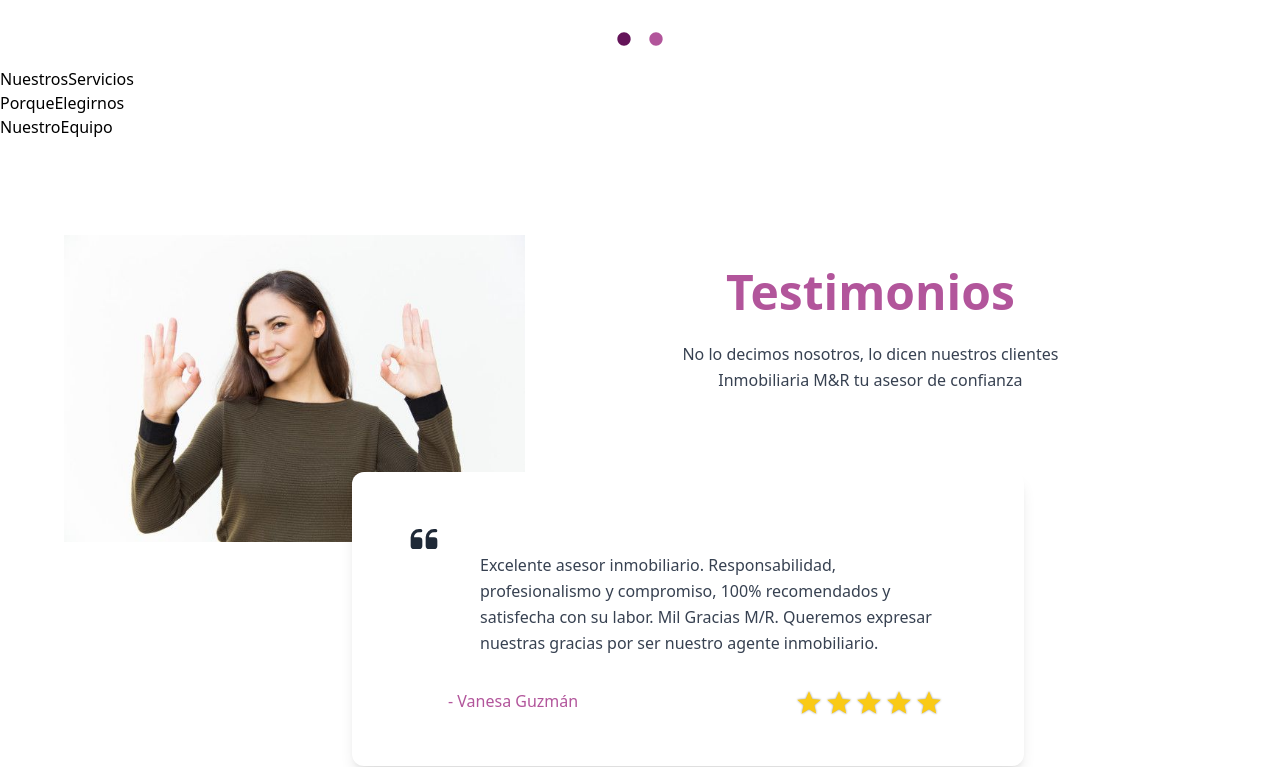
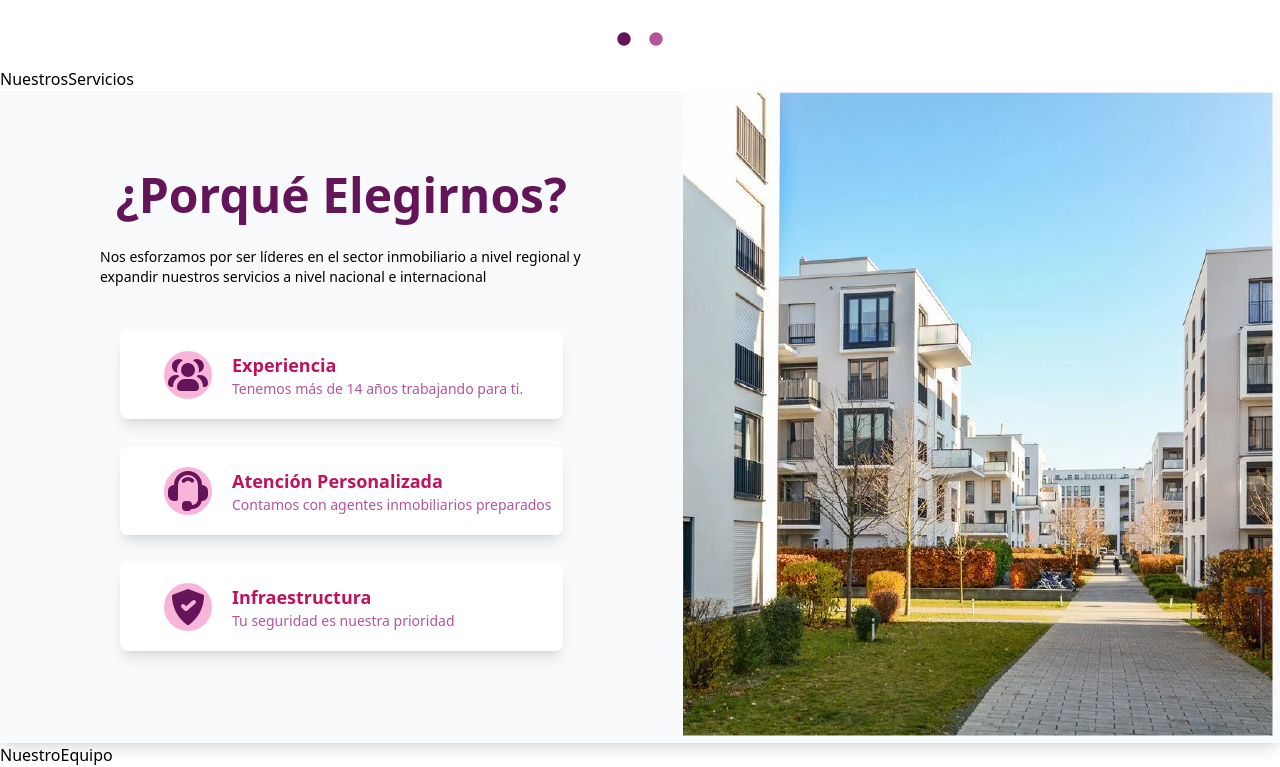
Before and after one commit to yormanbalanD/proyecto__software_I, a React (Vite) app: page / in a window 1280 px wide. Shown: the part 1317-2084 px from the top of the page. Built offline with nearby package versions, Linux system fonts and the light colour scheme.

Commit message:
PorqueElegirnos.jsx

```diff
--- a/src/components/PorqueElegirnos.jsx
+++ b/src/components/PorqueElegirnos.jsx
@@ -1,7 +1,96 @@
-import React from 'react'
+import React, { useState } from 'react';
 
 export default function PorqueElegirnos() {
+
+  const [hoveredIndex, setHoveredIndex] = useState(null);
+
+  const handleMouseEnter = (index) => {
+    setHoveredIndex(index);
+  };
+
+  const handleMouseLeave = () => {
+    setHoveredIndex(null);
+  };
+
+  const elem = [
+    {
+      title: "Experiencia",
+      description: <p>Tenemos m&aacute;s de 14 a&ntilde;os trabajando para ti.</p>,
+      iconPath:
+        "M12 6a3.5 3.5 0 1 0 0 7 3.5 3.5 0 0 0 0-7Zm-1.5 8a4 4 0 0 0-4 4 2 2 0 0 0 2 2h7a2 2 0 0 0 2-2 4 4 0 0 0-4-4h-3Zm6.82-3.096a5.51 5.51 0 0 0-2.797-6.293 3.5 3.5 0 1 1 2.796 6.292ZM19.5 18h.5a2 2 0 0 0 2-2 4 4 0 0 0-4-4h-1.1a5.503 5.503 0 0 1-.471.762A5.998 5.998 0 0 1 19.5 18ZM4 7.5a3.5 3.5 0 0 1 5.477-2.889 5.5 5.5 0 0 0-2.796 6.293A3.501 3.501 0 0 1 4 7.5ZM7.1 12H6a4 4 0 0 0-4 4 2 2 0 0 0 2 2h.5a5.998 5.998 0 0 1 3.071-5.238A5.505 5.505 0 0 1 7.1 12Z",
+    },
+    {
+      title: <h3>Atenci&oacute;n Personalizada</h3>,
+      description: <p>Contamos con agentes inmobiliarios preparados</p>,
+      iconPath:
+        "M12 2a7 7 0 0 0-7 7 3 3 0 0 0-3 3v2a3 3 0 0 0 3 3h1a1 1 0 0 0 1-1V9a5 5 0 1 1 10 0v7.083A2.919 2.919 0 0 1 14.083 19H14a2 2 0 0 0-2-2h-1a2 2 0 0 0-2 2v1a2 2 0 0 0 2 2h1a2 2 0 0 0 1.732-1h.351a4.917 4.917 0 0 0 4.83-4H19a3 3 0 0 0 3-3v-2a3 3 0 0 0-3-3 7 7 0 0 0-7-7Zm1.45 3.275a4 4 0 0 0-4.352.976 1 1 0 0 0 1.452 1.376 2.001 2.001 0 0 1 2.836-.067 1 1 0 1 0 1.386-1.442 4 4 0 0 0-1.321-.843Z",
+    },
+    {
+      title: "Infraestructura",
+      description: <p>Tu seguridad es nuestra prioridad</p>,
+      iconPath:
+        "M11.644 3.066a1 1 0 0 1 .712 0l7 2.666A1 1 0 0 1 20 6.68a17.694 17.694 0 0 1-2.023 7.98 17.406 17.406 0 0 1-5.402 6.158 1 1 0 0 1-1.15 0 17.405 17.405 0 0 1-5.403-6.157A17.695 17.695 0 0 1 4 6.68a1 1 0 0 1 .644-.949l7-2.666Zm4.014 7.187a1 1 0 0 0-1.316-1.506l-3.296 2.884-.839-.838a1 1 0 0 0-1.414 1.414l1.5 1.5a1 1 0 0 0 1.366.046l4-3.5Z",
+    },
+  ];
+
   return (
-    <div>PorqueElegirnos</div>
-  )
+    <div className="flex bg-gray-50 shadow-lg">
+      <div className="w-full p-20 ">
+        <h2
+          style={{ color: "#641459" }}
+          className="text-pink-700 font-bold text-5xl text-center pb-2">
+          &iquest;Porqu&eacute; Elegirnos?
+        </h2>
+        <p className="mb-6 p-5 text-sm">
+          Nos esforzamos por ser l&iacute;deres en el sector inmobiliario a
+          nivel regional y expandir nuestros servicios a nivel nacional e
+          internacional
+        </p>
+        <div className="flex flex-col space-y-7 pb-3 pl-10 pr-10">
+          {elem.map((elem, index) => (
+            <div
+              key={index}
+              className="group items-center rounded-lg shadow-lg">
+              <div
+                className="group flex rounded-lg bg-white hover:bg-rosado text-rosado hover:text-white duration-100">
+                <div className="p-5 ml-6">
+                  <svg
+                    style={{
+                      color: "#641459",
+                      transition: "background-color 0.3s, color 0.3s",
+                    }}
+                    className="w-[48px] h-[48px] text-pink-900 bg-pink-300 group-hover:bg-white rounded-full dark:text-white"
+                    aria-hidden="true"
+                    width="24"
+                    height="24"
+                    fill="currentColor"
+                    strokeWidth="2"
+                    strokeLinecap="round"
+                    strokeLinejoin="round"
+                    viewBox="0 0 24 24">
+                    <path
+                      fillRule="evenodd"
+                      d={elem.iconPath}
+                      clipRule="evenodd"
+                    />
+                  </svg>
+                </div>
+                <div className="pt-5 pb-2">
+                  <h3 className="text-lg font-semibold text-pink-700 group-hover:text-white">
+                    {elem.title}
+                  </h3>
+                  <p className="text-sm">
+                    {elem.description}
+                  </p>
+                </div>
+              </div>
+            </div>
+          ))}
+        </div>
+      </div>
+      <div className="w-full">
+        <img src="/Edificio.png" alt="Imagen de Edificios" />
+      </div>
+    </div>
+  );
 }
```
Also changed, not shown: public/Edificio.png (added).
